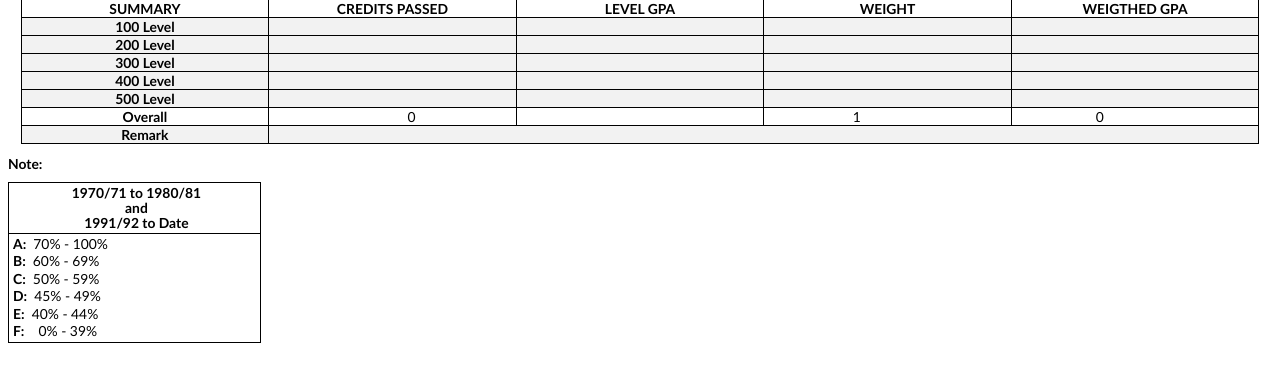
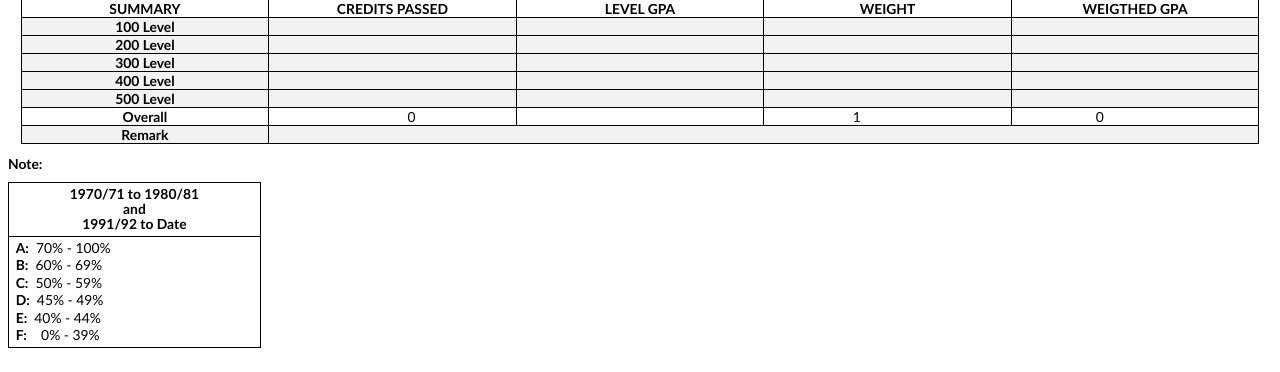
Before and after one commit to laryhills/skylight, a Python web app: template sms/templates/result_update_template.htm in a window 1280 px wide. Shown: the part 428-800 px from the top of the page. Run offline with Jinja, Linux system fonts and the light colour scheme; the template is opened without the code that fills it, so the values that code supplies are empty.

Commit message:
Hide the "-1" score for ABS results

```diff
--- a/sms/templates/result_update_template.htm
+++ b/sms/templates/result_update_template.htm
@@ -492,7 +492,9 @@
                 </td>
                 <td class={{ 'Base' if index % 2 else 'Base1' }} width=10% style='border-top:none;border-left:none;'>
                 <p class=MsoNormal align=center style='margin-bottom:0in;margin-bottom:.0001pt;
-          text-align:center;line-height:normal'><span>{% if raw_score %} {{ res[4] }} {% endif %}</span></p>
+          text-align:center;line-height:normal'>
+                    <span>{% if raw_score %} {{ res[4] if res[4] != -1 else '-'}} {% endif %}</span>
+                </p>
                 </td>
                 <td class={{ 'Base' if index % 2 else 'Base1' }} width=10% style='border-top:none;border-left:none;'>
                 <p class=MsoNormal align=center style='margin-bottom:0in;margin-bottom:.0001pt;
@@ -688,7 +690,7 @@
 
     <table width=20% style="border-collapse:collapse">
         <thead>
-            <td class="Base" style="text-align: center;padding: 2pt 0pt 2pt 3pt">
+            <td class="Base" style="text-align: center;padding: 3pt 0pt 3pt 0pt">
                 <p class=MsoNormal style="margin-bottom: 0pt"><b>
                     1970/71 to 1980/81<br/>
                     <span>and</span>
@@ -698,32 +700,32 @@
         </thead>
         <tbody style="margin-bottom:1pt">
             <tr>
-                <td class="Base" style="border-bottom:none;border-top:none;padding: 2pt 0pt 1pt 3pt">
+                <td class="Base" style="border-bottom:none;border-top:none;padding: 3pt 0pt 1pt 5pt">
                     <p class=MsoNormal align="left" style="margin-bottom:0pt;"><b>A:</b> &nbsp;70% - 100%</p>
                 </td>
             </tr>
             <tr>
-                <td class="Base" style="border-bottom:none;border-top:none;padding: 1pt 0pt 1pt 3pt">
+                <td class="Base" style="border-bottom:none;border-top:none;padding: 1pt 0pt 1pt 5pt">
                     <p class=MsoNormal align="left" style="margin-bottom:0pt;"><b>B:</b> &nbsp;60% - 69%</p>
                 </td>
             </tr>
             <tr>
-                <td class="Base" style="border-bottom:none;border-top:none;padding: 1pt 0pt 1pt 3pt">
+                <td class="Base" style="border-bottom:none;border-top:none;padding: 1pt 0pt 1pt 5pt">
                     <p class=MsoNormal align="left" style="margin-bottom:0pt;"><b>C:</b> &nbsp;50% - 59%</p>
                 </td>
             </tr>
             <tr>
-                <td class="Base" style="border-bottom:none;border-top:none;padding: 1pt 0pt 1pt 3pt">
+                <td class="Base" style="border-bottom:none;border-top:none;padding: 1pt 0pt 1pt 5pt">
                     <p class=MsoNormal align="left" style="margin-bottom:0pt;"><b>D:</b> &nbsp;45% - 49%</p>
                 </td>
             </tr>
             <tr>
-                <td class="Base" style="border-bottom:none;border-top:none;padding: 1pt 0pt 1pt 3pt">
+                <td class="Base" style="border-bottom:none;border-top:none;padding: 1pt 0pt 1pt 5pt">
                     <p class=MsoNormal align="left" style="margin-bottom:0pt;"><b>E:</b> &nbsp;40% - 44%</p>
                 </td>
             </tr>
             <tr>
-                <td class="Base" style="border-top:none;padding: 1pt 0pt 2pt 3pt">
+                <td class="Base" style="border-top:none;padding: 1pt 0pt 3pt 5pt">
                     <p class=MsoNormal align="left" style="margin-bottom:0pt;"><b>F:</b> &nbsp;&nbsp;&nbsp;0% - 39%</p>
                 </td>
             </tr>
```
